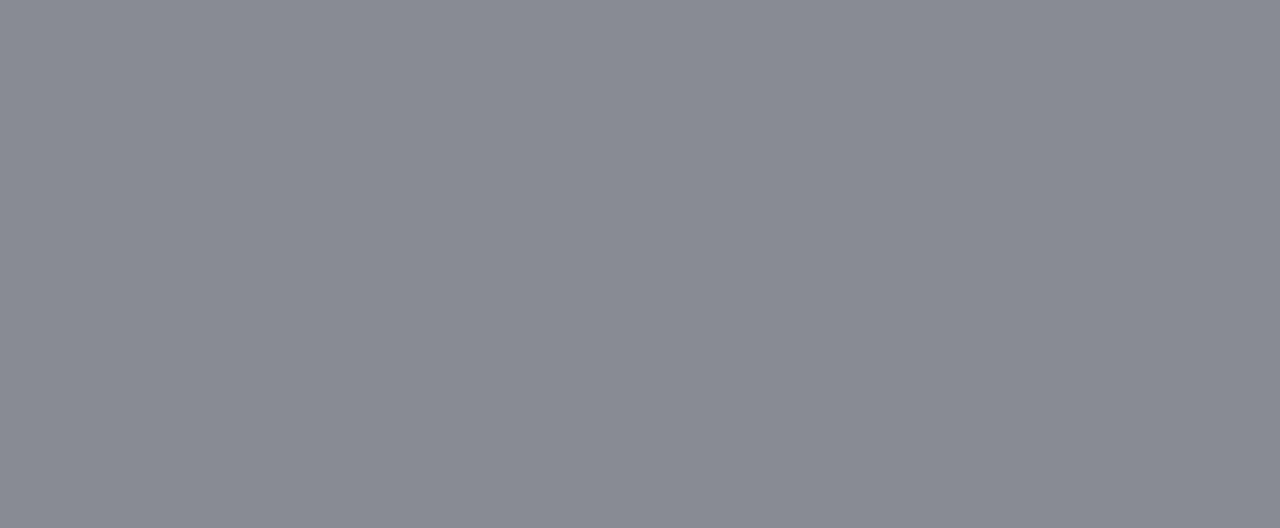
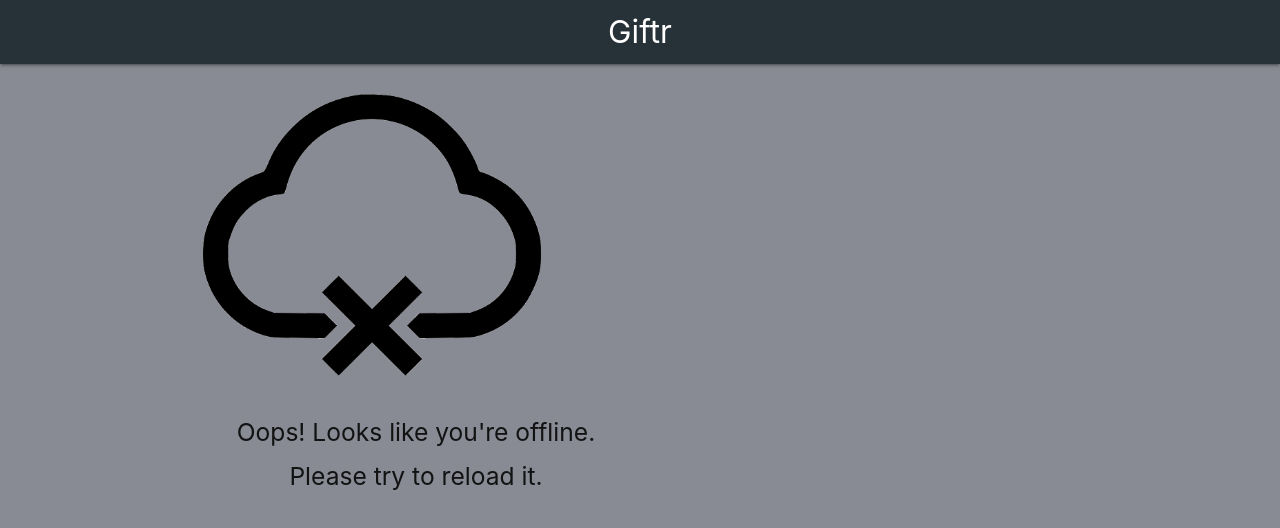
Before and after one commit to alessandrohj/pwa-giftR, a plain HTML site: page 404.html in a window 1280 px wide. Drawn offline with Linux system fonts and the light colour scheme.

Commit message:
Updated 404 page

```diff
--- a/404.html
+++ b/404.html
@@ -17,6 +17,28 @@
   <script src="./js/app.js"></script>
 </head>
 <body>
+      <!-- nav bar -->
+      <nav>
+        <div class="nav-wrapper blue-grey darken-4">
+          <a href="#" class="brand-logo center"> Giftr</a>
+          <ul id="nav-mobile" class="right"></ul>
+        </div>
+      </nav>
+  <div class="container" id="offline">
+    <div class="row center-align">
+      <div class="col s4 m3 l2">
+        <img id="offlineImage" src="/img/offline.png" alt="offline image">
+      </div>
+    </div>
+  </div>
+  <div class="container">
+    <div class="row center">
+      <div class="col s12 m8 l6">
+        <h5>Oops! Looks like you're offline.</h5>
+        <h5>Please try to reload it.</h5>
+      </div>
+    </div>
+  </div>
 
 </body>
 </html>
--- a/css/main.css
+++ b/css/main.css
@@ -103,3 +103,8 @@ input[type="url"]:not(.browser-default) {
   margin-bottom: 1rem;
   font-weight: 300;
 }
+
+#offlineImage{
+  padding-top: 2rem;
+  max-width: 22.5rem;
+}
```
